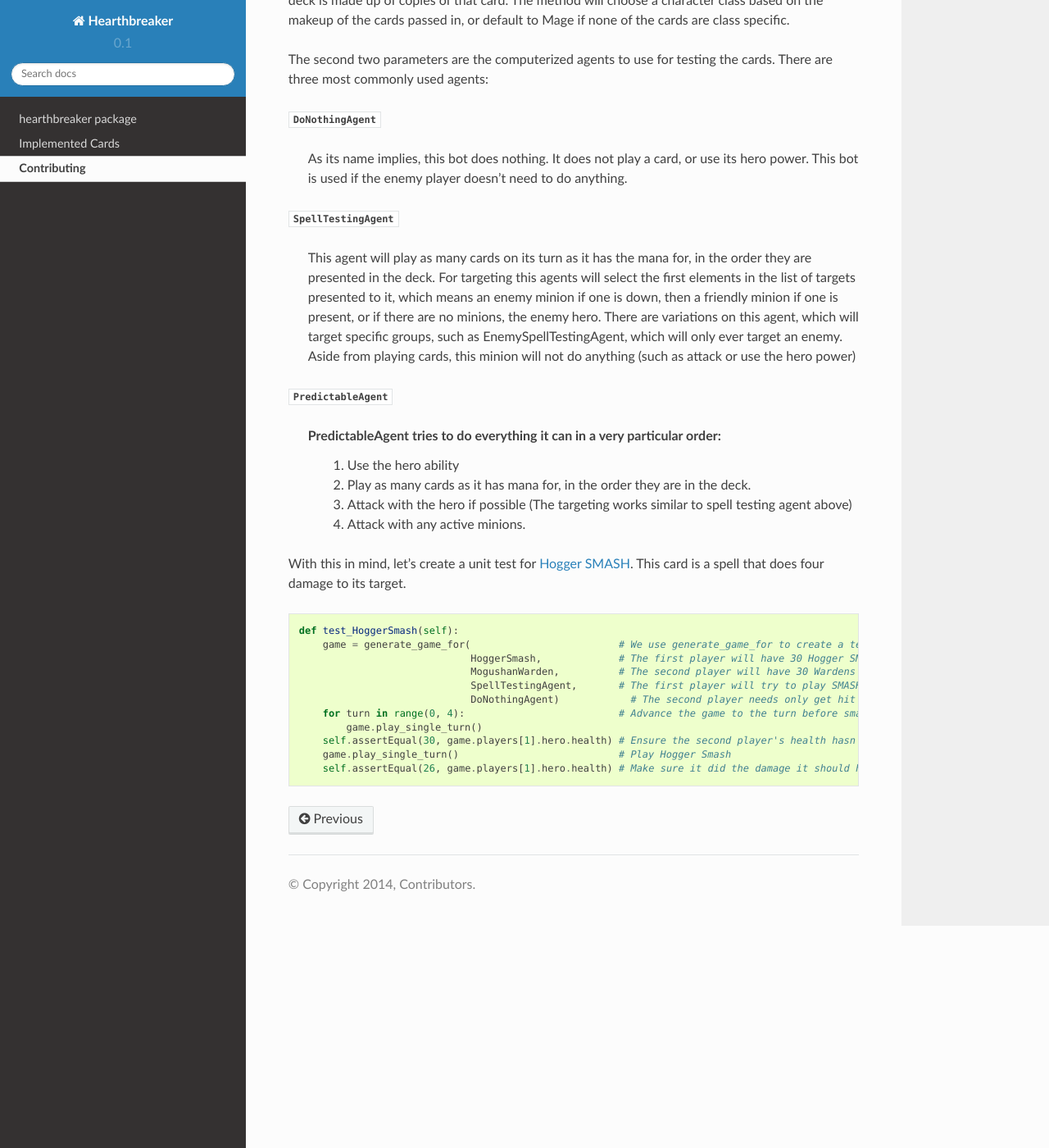
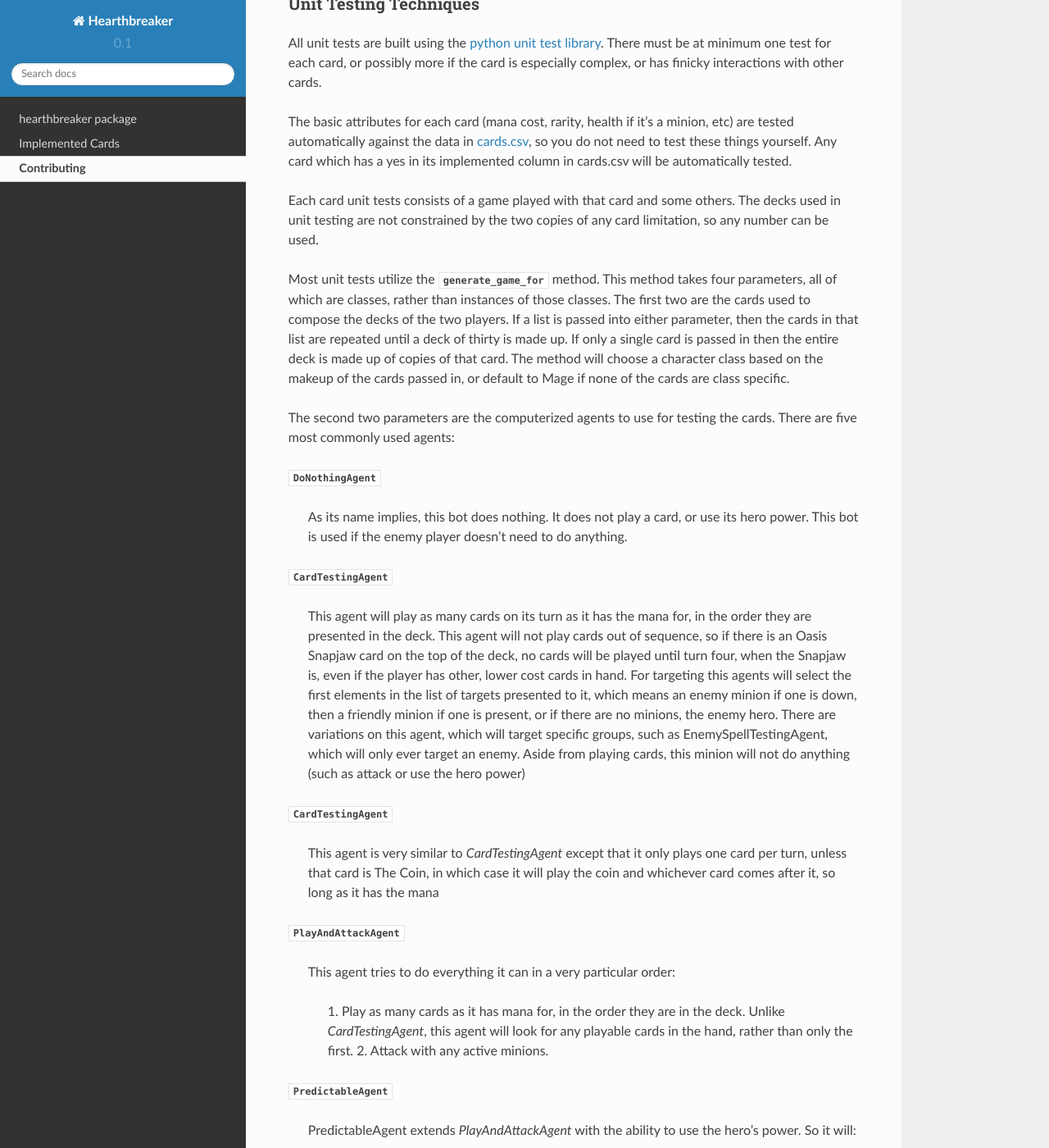
Before and after one commit to danielyule/hearthbreaker, a Sphinx documentation site: the page built from docs/contributing.rst, in a window 1280 px wide and 1400 px high, scrolled down 5627 px. Shown: the whole window at 82% size. Built offline with Sphinx 7.4.7 and the Read the Docs theme 2.0.0, drawn with Linux system fonts in a browser that asks for light colours; some of the changed text lies outside the part shown.

Commit message:
Updated documentation and made agent naming more descriptive.
Documentation still needs an overview of the tag system, but it is at least
mentioned now.

```diff
--- a/docs/contributing.rst
+++ b/docs/contributing.rst
@@ -78,10 +78,9 @@
  - The card's basic mana cost
  - The character class associated with the card
  - The card's rarity
- - (optional) a function for finding targets for the card (e.g. only enemy minions).  This is typically taken from the
-    targeting module
- - (optional) a function for filtering targets (e.g. minions with less than three attack).  This is typically a lambda
-    function that takes a possible target as input and returns a boolean
+ - (optional) a function for finding targets for the card (e.g. only enemy minions).  This is typically taken from the targeting module
+ - (optional) a function for filtering targets (e.g. minions with less than three attack).  This is typically a lambda function that takes a possible target as input and returns a boolean
+ - (optional) The card's minion type, from the :class:`MINION_TYPE <hearthbreaker.constants.MINION_TYPE>` class (i.e. Beast, Mech, Totem, etc.)
 
 For example, here is the implementation of Cabal Shadow Priest, with comments for clarity:
 
@@ -120,7 +119,7 @@
                              1,                                         # The card's mana cost
                              CHARACTER_CLASS.MUKLA,                     # Which character can use this card
                              CARD_RARITY.COMMON,                        # How rare the card is
-                             hearthbreaker.targeting.find_spell_target         # This spell can target any character
+                             hearthbreaker.targeting.find_spell_target  # This spell can target any character
                              )
 
         def use(self, player, game):
@@ -180,14 +179,13 @@
 
 Minions are created through the :meth:`create_minion <hearthbreaker.game_objects.MinionCard.create_minion>` method of
 :class:`MinionCard <hearthbreaker.game_objects.MinionCard>`.  This method should create the
-:class:`Minion <hearthbreaker.game_objects.Minion>` object, attach any handlers that are needed, and return the created minion.
+:class:`Minion <hearthbreaker.game_objects.Minion>` object, state any effects and auras that are needed and return the created minion.
 
 The Minion object only requires two parameters in its constructor: ``attack`` and ``health``, but can optionally include
-the minion's race (Murloc, Giant, Dragon, etc) or its battlecry or deathrattle if necessary.
+the various minion attributes, such as taunt or stealth, as well as its battlecry or deathrattle if necessary.
 
 If the battlecry requires targeting, then the function used for selecting targets should be included in the call
-to ``super().__init__()``.  Battlecries and deathrattles are functions with one parameter: minion, meaning the
-minion doing the battlecry or deathrattle.
+to ``super().__init__()``.  A Battlecry is a function with one parameter: minion, meaning the minion performing the battlecry.
 
 For example, if we were creating a card for `Crazy Monkey <http://hearthstone.gamepedia.com/Crazy_Monkey>`_ we might
 implement it as follows:
@@ -218,7 +216,34 @@
                  .game                              # Get the game the player is a part of
                  .other_player                      # other_player always refers to the non-active player
                  .hand                              # Player.hand is a list of cards
-                 .append(Banana()))                 # Add a new instance of the banana card (defined elsewhere)
+                 .append(Banana()))                 # Add a new instance of the banana card
+
+
+When creating the minion, its behaviour can be determined by its tags: :class:`effects <hearthbreaker.tags.base.Effect>`,
+:class:`auras <hearthbreaker.tags.base.Aura>`, enrage and :class:`deathrattle <hearthbreaker.tags.base.Deathrattle>`.
+There is some documentation on these tags `on the wiki <https://github.com/danielyule/hearthbreaker/wiki/Tag-Format>`_,
+but essentially, an aura is an object which causes an ongoing change to the board, while an effect is an action that is
+triggered at by a certain event.  Deathrattle and enrage are clear.  Minion creation should all be handled in a single constructor call.
+
+So, the implementation for Young Priestess looks like
+
+::
+
+    class YoungPriestess(MinionCard):
+        def __init__(self):
+            super().__init__("Young Priestess", 1, CHARACTER_CLASS.ALL, CARD_RARITY.RARE)
+
+        def create_minion(self, player):
+            return Minion(                       # Create a new Minion
+                2,                               # The minion has 2 attack
+                1,                               # The minion has 1 health
+                effects=[                        # Could have multiple effects, so use an array
+                    Effect(                      # Create a new Effect object to describe what happens
+                        TurnEnded(),             # The first parameter is when the effect should happen
+                        ChangeHealth(1),         # The second parameter is what should happen
+                        RandomSelector(          # The final parameter specifies who it should happen to
+                            MinionSelector()     # What should the random selector select from?
+                            ))])
 
 Creating a new weapon
 .....................
@@ -261,7 +286,7 @@
 copies of that card.  The method will choose a character class based on the makeup of the cards passed in, or default to
 Mage if none of the cards are class specific.
 
-The second two parameters are the computerized agents to use for testing the cards.  There are three most commonly used
+The second two parameters are the computerized agents to use for testing the cards.  There are five most commonly used
 agents:
 
 :class:`DoNothingAgent <hearthbreaker.agents.basic_agents.DoNothingAgent>`
@@ -269,18 +294,37 @@
     As its name implies, this bot does nothing.  It does not play a card, or use its hero power.  This bot is used if
     the enemy player doesn't need to do anything.
 
-:class:`SpellTestingAgent <tests.testing_agents.testing_agents.SpellTestingAgent>`
+:class:`CardTestingAgent <tests.testing_agents.testing_agents.CardTestingAgent>`
 
     This agent will play as many cards on its turn as it has the mana for, in the order they are presented in the deck.
+    This agent will not play cards out of sequence, so if there is an Oasis Snapjaw card on the top of the deck, no cards
+    will be played until turn four, when the Snapjaw is, even if the player has other, lower cost cards in hand.
     For targeting this agents will select the first elements in the list of targets presented to it, which means an
     enemy minion if one is down, then a friendly minion if one is present, or if there are no minions, the enemy hero.
     There are variations on this agent, which will target specific groups, such as EnemySpellTestingAgent, which will
     only ever target an enemy.  Aside from playing cards, this minion will not do anything (such as attack or use the
     hero power)
 
+
+:class:`CardTestingAgent <tests.testing_agents.testing_agents.OneCardTestingAgent>`
+
+    This agent is very similar to `CardTestingAgent` except that it only plays one card per turn, unless that card is
+    The Coin, in which case it will play the coin and whichever card comes after it, so long as it has the mana
+
+
+:class:`PlayAndAttackAgent <tests.testing_agents.testing_agents.PlayAndAttackAgent>`
+
+    This agent tries to do everything it can in a very particular order:
+
+     1. Play as many cards as it has mana for, in the order they are in the deck.  Unlike `CardTestingAgent`, this agent
+     will look for any playable cards in the hand, rather than only the first.
+     2. Attack with any active minions.
+
+
 :class:`PredictableAgent <tests.agents.basic_agents.PredictableAgent>`
 
-    PredictableAgent tries to do everything it can in a very particular order:
+    PredictableAgent extends `PlayAndAttackAgent` with the ability to use the hero's power.  So it will:
+
      1. Use the hero ability
      2. Play as many cards as it has mana for, in the order they are in the deck.
      3. Attack with the hero if possible (The targeting works similar to spell testing agent above)
@@ -295,8 +339,8 @@
         game = generate_game_for(                         # We use generate_game_for to create a test game
                                  HoggerSmash,             # The first player will have 30 Hogger SMASH!es
                                  MogushanWarden,          # The second player will have 30 Wardens
-                                 SpellTestingAgent,       # The first player will try to play SMASH!
-                                 DoNothingAgent)            # The second player needs only get hit with the smash
+                                 CardTestingAgent,        # The first player will try to play SMASH!
+                                 DoNothingAgent)          # The second player needs only get hit with the smash
         for turn in range(0, 4):                          # Advance the game to the turn before smash is played
             game.play_single_turn()
         self.assertEqual(30, game.players[1].hero.health) # Ensure the second player's health hasn't been affected
```
Also changed, not shown: other parts of docs/contributing.rst (+2 -2 lines), 15 other files.
